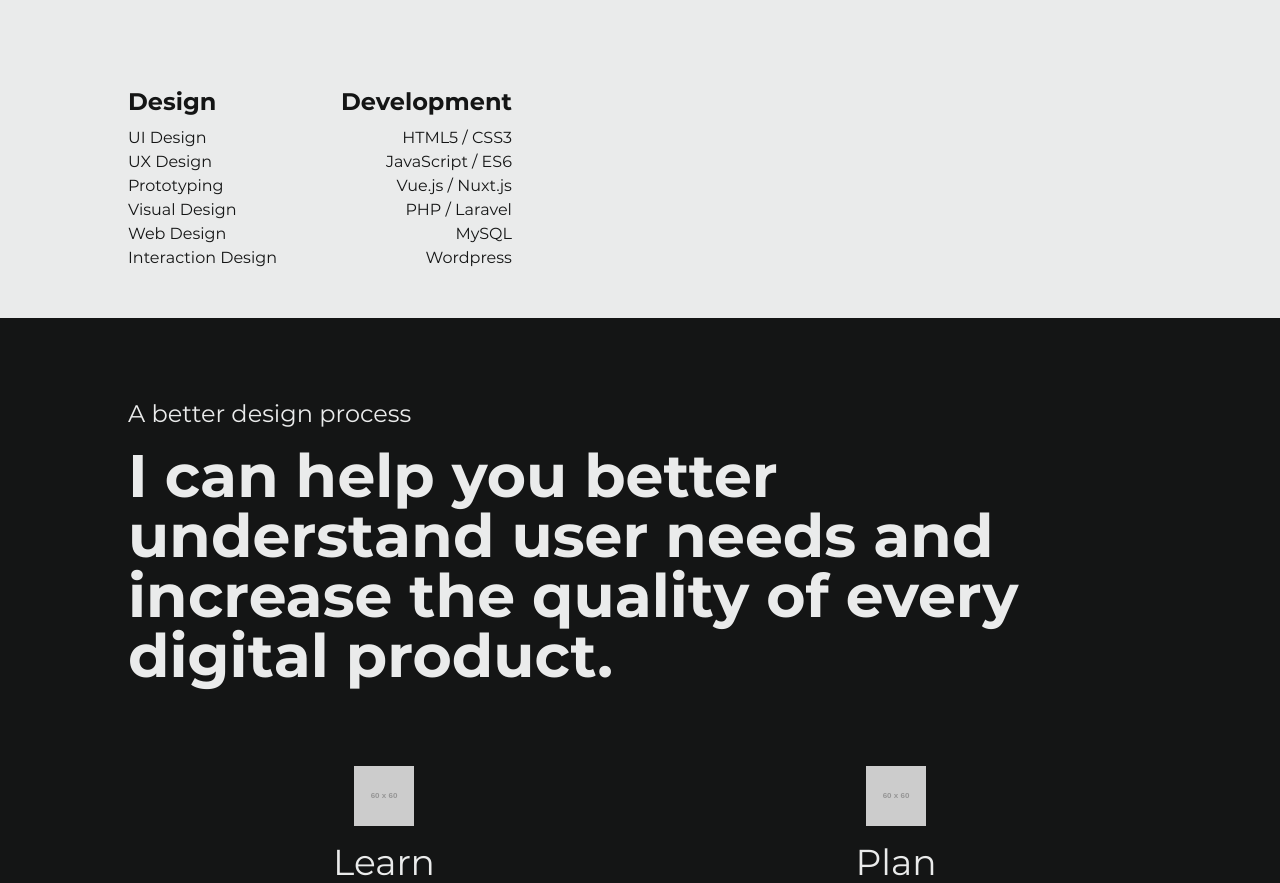
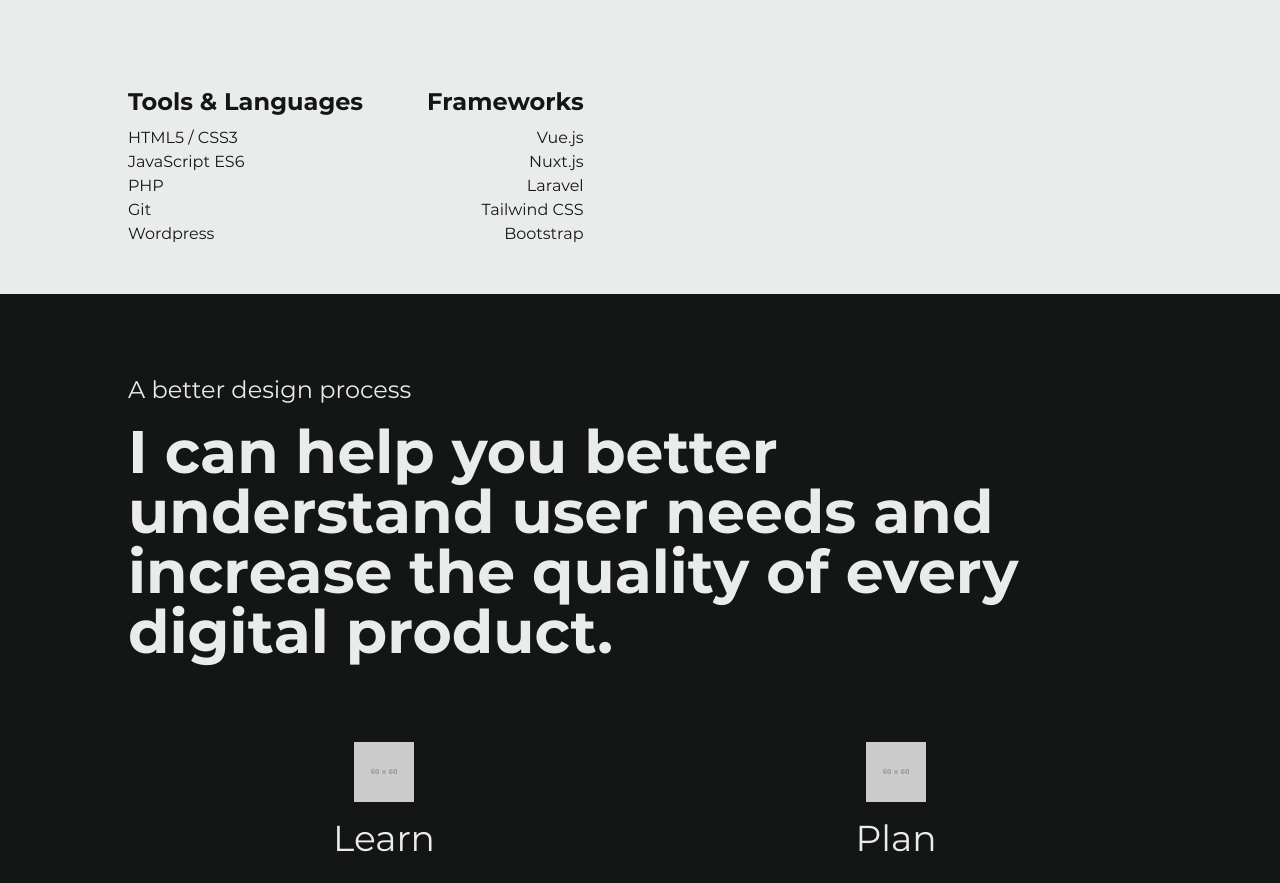
Before and after one commit to yogaajie2/porto, a Nuxt app: page / in a window 1280 px wide. Shown: the part 2539-3422 px from the top of the page. Built offline with nearby package versions, Linux system fonts and the light colour scheme.

Commit message:
content(Skills): Update skills content

```diff
--- a/components/Skills.vue
+++ b/components/Skills.vue
@@ -7,51 +7,23 @@
       <div class="lg:flex lg:items-end lg:justify-between">
         <div class="flex justify-between mb-12 md:justify-around md:mb-20 lg:mb-0 lg:space-x-16">
           <div>
-            <p class="font-bold mb-2 lg:text-2xl">Design</p>
-            <p>UI Design</p>
-            <p>UX Design</p>
-            <p>Prototyping</p>
-            <p>Visual Design</p>
-            <p>Web Design</p>
-            <p>Interaction Design</p>
+            <p class="font-bold mb-2 lg:text-2xl">Tools & Languages</p>
+            <p>HTML5 / CSS3</p>
+            <p>JavaScript ES6</p>
+            <p>PHP</p>
+            <p>Git</p>
+            <p>Wordpress</p>
           </div>
 
           <div class="md:text-right">
-            <p class="font-bold mb-2 lg:text-2xl">Development</p>
-            <p>HTML5 / CSS3</p>
-            <p>JavaScript / ES6</p>
-            <p>Vue.js / Nuxt.js</p>
-            <p>PHP / Laravel</p>
-            <p>MySQL</p>
-            <p>Wordpress</p>
+            <p class="font-bold mb-2 lg:text-2xl">Frameworks</p>
+            <p>Vue.js</p>
+            <p>Nuxt.js</p>
+            <p>Laravel</p>
+            <p>Tailwind CSS</p>
+            <p>Bootstrap</p>
           </div>
         </div>
-
-        <!-- <div class="flex flex-wrap text-center lg:justify-between lg:w-1/3">
-          <div class="w-1/2 mb-16 md:w-1/4 lg:mb-8 lg:w-5/12">
-            <span class="font-bold text-5xl">w.</span>
-            <p>Awwwards</p>
-            <p>x1</p>
-          </div>
-
-          <div class="w-1/2 mb-16 md:w-1/4 lg:mb-8 lg:w-5/12">
-            <span class="font-bold text-5xl">CDA</span>
-            <p>CSSDesignAwards</p>
-            <p>x12</p>
-          </div>
-
-          <div class="w-1/2 md:w-1/4 lg:w-5/12">
-            <span class="font-bold text-5xl">DN</span>
-            <p>Design Nominees</p>
-            <p>x1</p>
-          </div>
-
-          <div class="w-1/2 md:w-1/4 lg:w-5/12">
-            <span class="font-bold text-5xl">CF</span>
-            <p>CSSFox</p>
-            <p>x1</p>
-          </div>
-        </div> -->
       </div>
     </div>
   </section>
```
